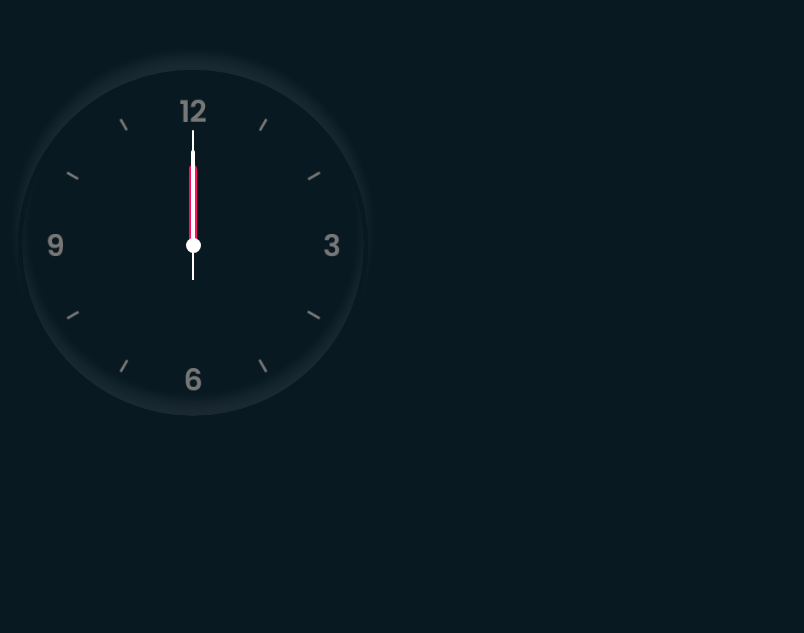
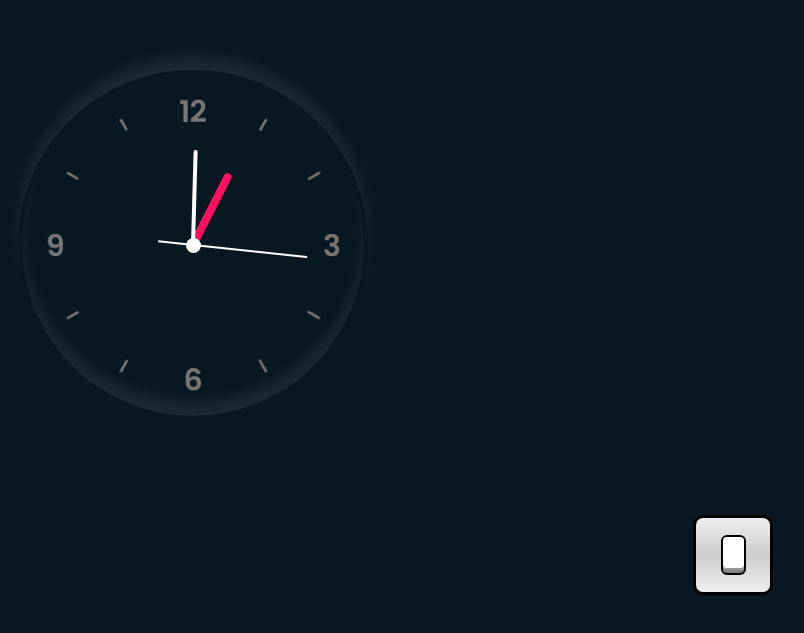
Before and after one commit to itsmeabela/analog_clock_js, a plain HTML site: page index.html in a window 1280 px wide. Shown: the part 155-788 px from the top of the page, without its empty margins (447-1251 px from the left). Drawn offline with Linux system fonts and the light colour scheme.

Commit message:
added the js and switch

```diff
--- a/index.html
+++ b/index.html
@@ -19,5 +19,38 @@
         <div class="sc" id="sc"></div>
       </div>
     </div>
+    <div class="switch">
+      <div class="btn"></div>
+    </div>
+    <script>
+      const hr = document.getElementById("hr");
+      const mn = document.getElementById("mn");
+      const sc = document.getElementById("sc");
+      const btn = document.querySelector(".btn");
+      const body = document.querySelector("body");
+      function time() {
+        let now = new Date();
+
+        const sec = now.getSeconds();
+        const min = now.getMinutes();
+        const hour = now.getHours();
+
+        const secDegrees = (sec / 60) * 360;
+        const minsDegrees = min * 60 * 360 + (sec / 60) * 6;
+        const hourDegrees = hour * 12 * 360 + (min / 60) * 30;
+
+        hr.style.transform = `rotate(${hourDegrees}deg)`;
+        mn.style.transform = `rotate(${minsDegrees}deg)`;
+        sc.style.transform = `rotate(${secDegrees}deg)`;
+      }
+      setInterval(time, 1000);
+
+      //   switch
+
+      btn.onclick = function () {
+        body.classList.toggle("on");
+        body.classList.toggle("lightmode");
+      };
+    </script>
   </body>
 </html>
--- a/style.css
+++ b/style.css
@@ -1,3 +1,9 @@
+:root{
+    --blue:#091921;
+    --light-mode:#68a4ff;
+    --border:4px solid rgb(241, 237, 237);
+}
+
 *{
     margin: 0;
     padding: 0;
@@ -8,7 +14,10 @@ body{
     justify-content: center;
     align-items: center;
     min-height: 100vh;
-    background-color: #091921;
+    background-color: var(--blue);
+}
+.lightmode{
+    background-color: var(--light-mode);
 }
 .clock{
     width: 350px;
@@ -20,11 +29,19 @@ body{
     background-size: cover;
     border: 4px solid #091921;
     border-radius: 50%;
-    box-shadow: 0 -15px 15px rgba(255, 255, 255, 0.05);
+
     box-shadow: 0 -15px 15px rgba(255, 255, 255, 0.05),
     inset 0 -15px 15px rgba(255, 255, 255, 0.05),
     0 -15px 15px rgba(255, 255, 255, 0.03),
     inset 0 -15px 15px rgba(255, 255, 255, 0.03);
+}
+.lightmode .clock{
+    background:#fff url("/img/clock.png");
+    background-size: cover;
+    border: var(--border);
+    box-shadow:inset 0 0 30px rgba(0, 0, 0, 0.1),
+     0 20px 20px rgba(0, 0, 0, 0.2),
+    0 0 0 4px rgba(255, 255, 255, 1);
 }
 .clock::before{
     content: '';
@@ -33,7 +50,11 @@ body{
     height: 15px;
     background: #fff;
     border-radius: 50%;
-    z-index: 10000;
+    z-index: 2;
+}
+.lightmode  .clock::before{
+    background: var(--blue);
+    border: 2px solid #fff;
 }
 .clock .hour,
 .clock .min,
@@ -76,6 +97,9 @@ body{
     z-index: 10;
     border-radius: 6px 6px 0 0;
 }
+.lightmode .mn::before{
+    background:var(--blue);
+}
 .sc::before{
     content: '';
     position: absolute;
@@ -85,3 +109,42 @@ body{
     z-index: 10;
     border-radius: 6px 6px 0 0;
 }
+.lightmode .sc::before{
+    background:var(--blue);
+}
+.switch{
+    position: absolute;
+    bottom: 50px;
+    right: 60px;
+    width: 80px;
+    height: 80px;
+    background: linear-gradient(#eee,#ccc,#eee);
+    border: 3px solid #000;
+    border-radius: 10px;
+    display: flex;
+    justify-content: center;
+    align-items: center;
+    z-index: 100;
+}
+.switch .btn{
+    position: relative;
+    width: 25px;
+    height: 40px;
+    background:linear-gradient(#777,#fff,#777);
+    border-radius: 6px;
+    border:2px solid #000;
+    cursor: pointer;
+}
+.switch .btn::before{
+    content: '';
+    position: absolute;
+    top: 0;
+    left: 0;
+    width: 100%;
+    height: 85%;
+    background:linear-gradient(#fff,#fff);
+    border-radius: 4px;
+}
+.on .switch .btn::before{
+top:15%;
+}
```
